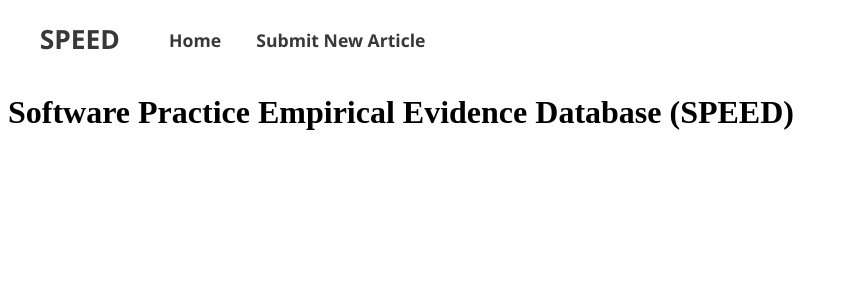
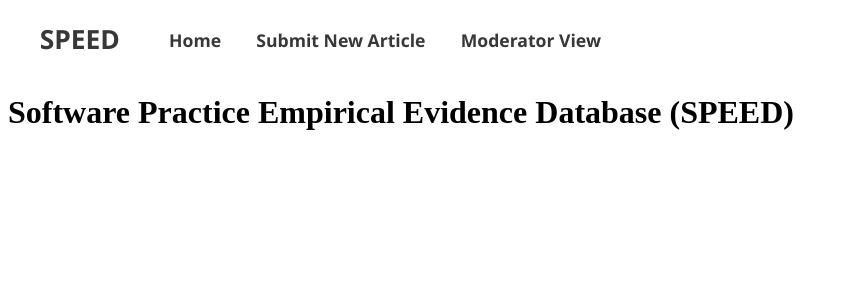
Before and after one commit to leo-r-jia/SPEED, a Next.js app in the folder frontend/: page / in a window 1280 px wide. Shown: the top 300 px of the page, without its empty margins (0-847 px from the left). Built offline with nearby package versions, Linux system fonts and the light colour scheme.

Commit message:
Added moderator view tab

```diff
--- a/frontend/src/components/PopulatedNavBar.tsx
+++ b/frontend/src/components/PopulatedNavBar.tsx
@@ -15,6 +15,9 @@
             <NavItem route="/articles/new">
                 Submit New Article
             </NavItem>
+            <NavItem route="/articles/moderator">
+                Moderator View
+            </NavItem>
         </NavBar>
     );
 
```
